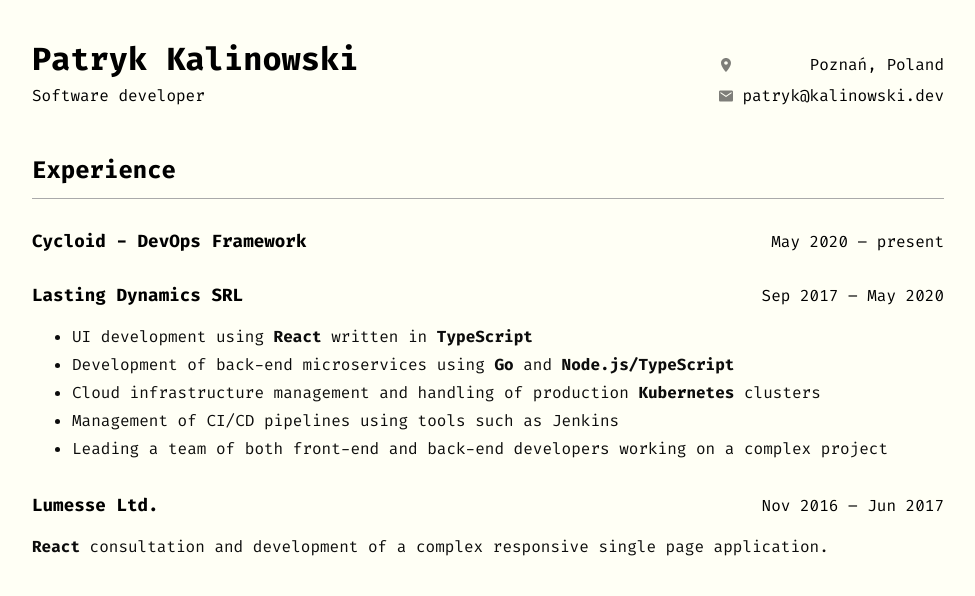
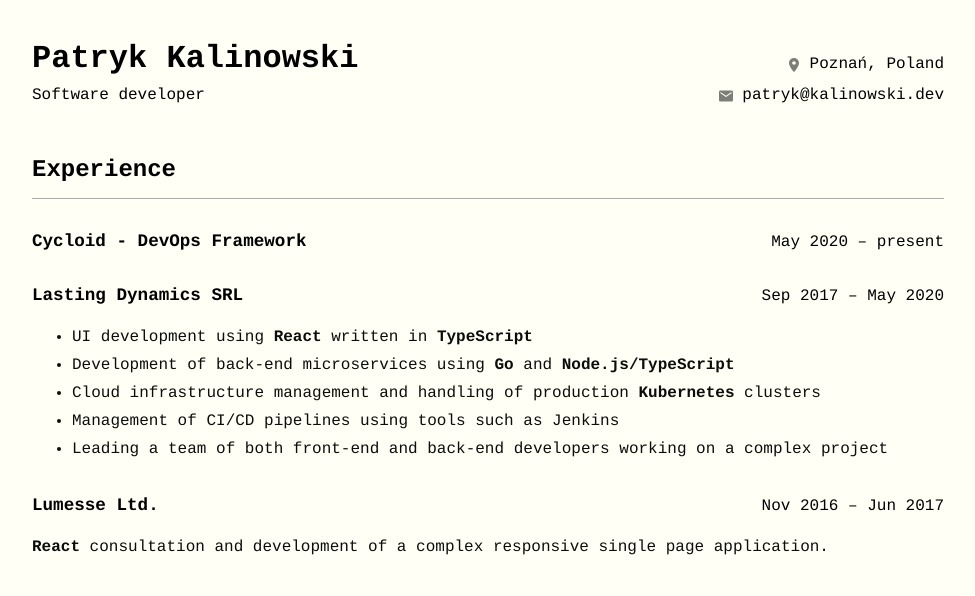
Before and after one commit to patrislav/patrislav.github.io, a Gatsby site: page /resume in a window 1280 px wide. Shown: the whole page, without its empty margins (152-1127 px from the left). Built offline with nearby package versions, Linux system fonts and the light colour scheme; Gatsby itself is replaced by a stand-in of ours.

Commit message:
components: fix FOUT and ResumeHeader style

```diff
--- a/src/Baseline.tsx
+++ b/src/Baseline.tsx
@@ -13,13 +13,8 @@ const useStyles = makeStyles<Theme>(theme => ({
     '*, *::before, *::after': {
       boxSizing: 'inherit',
     },
-    // prevent Flash Of Unstyled Text
-    '.wf-loading *': {
-      color: 'rgba(0,0,0,0) !important',
-    },
     body: {
       margin: 0,
-      fontFamily: '"Fira Code", monospace',
       backgroundColor: theme.palette.primary.main,
       color: theme.palette.primary.contrastText,
 
@@ -33,6 +28,13 @@ const useStyles = makeStyles<Theme>(theme => ({
         '--text-color': '255, 255, 255',
       },
     },
+    // Prevent Flash of Unstyled Text
+    'html:not(.wf-firacode-n4-active.wf-firacode-n7-active) body': {
+      fontFamily: 'courier, monospace',
+    },
+    'html.wf-firacode-n4-active.wf-firacode-n7-active body': {
+      fontFamily: '"Fira Code", courier, monospace',
+    },
   },
 }))
 
--- a/src/components/ResumeHeader/ResumeHeader.tsx
+++ b/src/components/ResumeHeader/ResumeHeader.tsx
@@ -37,7 +37,7 @@ const useStyles = makeStyles({
     margin: 0,
     display: 'flex',
     alignItems: 'center',
-    justifyContent: 'space-between',
+    justifyContent: 'flex-end',
     lineHeight: 1.2,
     marginTop: '0.75rem',
   },
```
